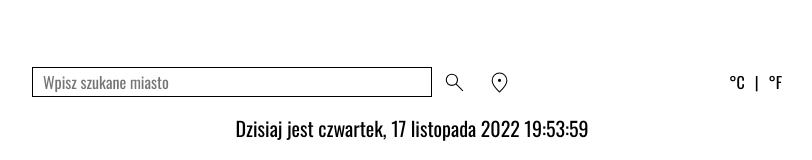
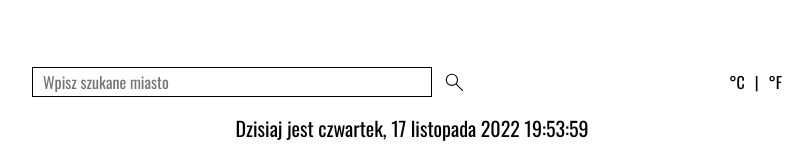
Before and after one commit to carterstorm/react-weather-app, a React (Create React App) app: page / in a window 1280 px wide. Shown: the top 160 px of the page, without its empty margins (228-1040 px from the left). Built offline with nearby package versions, Linux system fonts and the light colour scheme.

Commit message:
deleted location Button

```diff
--- a/src/MainWrapper/LocationSearch/index.js
+++ b/src/MainWrapper/LocationSearch/index.js
@@ -1,6 +1,5 @@
 import { ContainerSearch, Input, StyledLocationSearch } from "./styled";
 import searchImage from "../../svg/search.svg";
-import locationImage from "../../svg/location.svg";
 import { Button } from "../Button";
 
 export const LocationSearch = ({ searchCity, onFormSubmit, setSearchCity }) => (
@@ -14,7 +13,5 @@ export const LocationSearch = ({ searchCity, onFormSubmit, setSearchCity }) => (
         </ContainerSearch>
         <Button
             img={searchImage} />
-        <Button
-            img={locationImage} />
     </StyledLocationSearch>
 );
```
